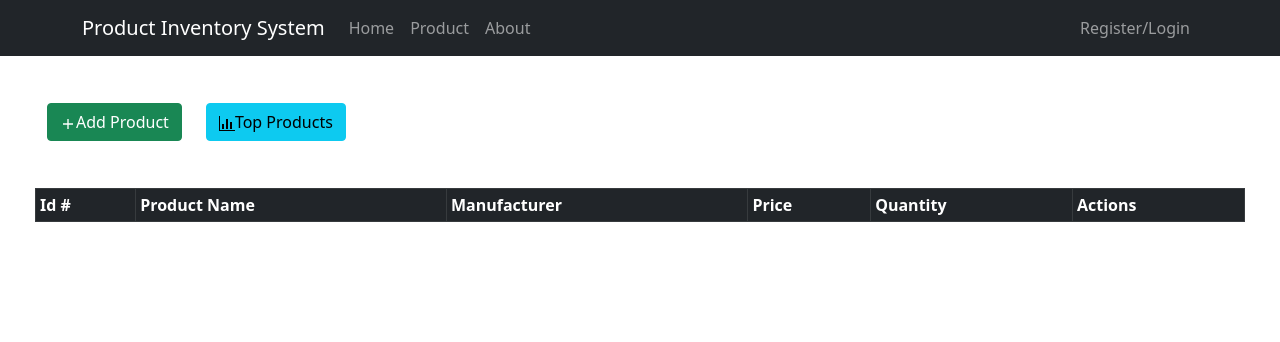
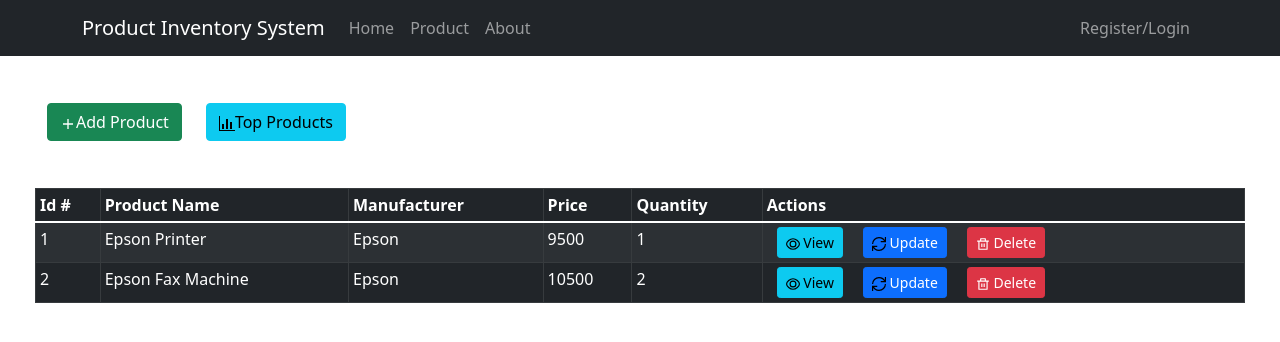
Before and after one commit to trishu/my-app, a React (Create React App) app: page /product in a window 1280 px wide. Shown: the top 342 px of the page. Built offline with nearby package versions, Linux system fonts and the light colour scheme; data requests are answered from the project's data file.

Commit message:
redux changes

```diff
--- a/src/components/Product.jsx
+++ b/src/components/Product.jsx
@@ -20,8 +20,8 @@
     }, []);
 
     const getAllProducts = async () => {
-
-        setProducts(dispatch(retriveAllProducts()));
+        const data =await dispatch(retriveAllProducts());
+        setProducts(data);
     }
 
     const handleAddProduct = () =>{
--- a/src/components/ProductDetail.jsx
+++ b/src/components/ProductDetail.jsx
@@ -6,6 +6,8 @@
 import Card from 'react-bootstrap/Card';
 import Row from 'react-bootstrap/Row'
 import Col from 'react-bootstrap/Col'
+import { useDispatch} from "react-redux";
+import {retriveProduct} from '../actions/product'
 
 const ProductDetail = () => {
     const location = useLocation();
@@ -16,22 +18,22 @@
     const [productDescription, setProductDescription] = useState('');
     const [productId, setProductId] = useState('');
     let history = useHistory();
+    let dispatch = useDispatch();
 
 
     useEffect(() => {
         console.log(location.state.id);
         (async () => {
-            const data = await ProductService.getProductById(location.state.id);
+            const data = await dispatch(retriveProduct(location.state.id));
             console.log(data);
-            for (let prod of data) {
-                setProductId(prod.id);
-                console.log(prod.id);
-                setProductName(prod.productName);
-                setProductPrice(prod.productPrice);
-                setProductManufacturer(prod.productManufacturer);
-                setProductQuantity(prod.productQuantity);
-                setProductDescription(prod.productDescription);
-            }
+                setProductId(data.id);
+                console.log(data.id);
+                setProductName(data.productName);
+                setProductPrice(data.productPrice);
+                setProductManufacturer(data.productManufacturer);
+                setProductQuantity(data.productQuantity);
+                setProductDescription(data.productDescription);
+
         }
         )();
     }, [location]);
--- a/src/components/UpdateProduct.jsx
+++ b/src/components/UpdateProduct.jsx
@@ -6,6 +6,8 @@
 import Card from 'react-bootstrap/Card';
 import Row from 'react-bootstrap/Row'
 import Col from 'react-bootstrap/Col'
+import { useDispatch} from "react-redux";
+import {retriveProduct} from '../actions/product'
 
 
 const UpdateProduct = () => {
@@ -17,22 +19,20 @@
     const [productDescription, setProductDescription] = useState('');
     const [productId, setProductId] = useState('');
     let history = useHistory();
-
+    let dispatch =useDispatch();
 
     useEffect(() => {
         console.log(location.state.id);
         (async () => {
-            const data = await ProductService.getProductById(location.state.id);
+            const data = await dispatch(retriveProduct(location.state.id));
             console.log(data);
-            for (let prod of data) {
-                setProductId(prod.id);
-                console.log(prod.id);
-                setProductName(prod.productName);
-                setProductPrice(prod.productPrice);
-                setProductManufacturer(prod.productManufacturer);
-                setProductQuantity(prod.productQuantity);
-                setProductDescription(prod.productDescription);
-            }
+                setProductId(data.id);
+                console.log(data.id);
+                setProductName(data.productName);
+                setProductPrice(data.productPrice);
+                setProductManufacturer(data.productManufacturer);
+                setProductQuantity(data.productQuantity);
+                setProductDescription(data.productDescription);
         }
         )();
     }, [location]);
```
